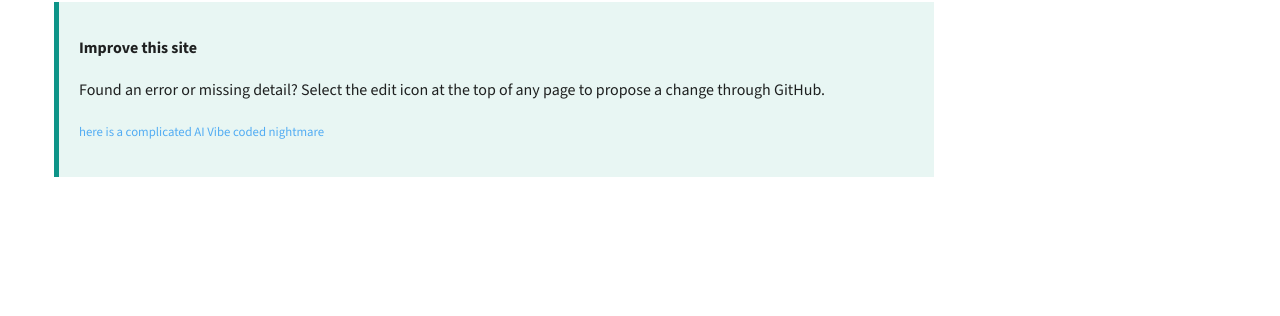
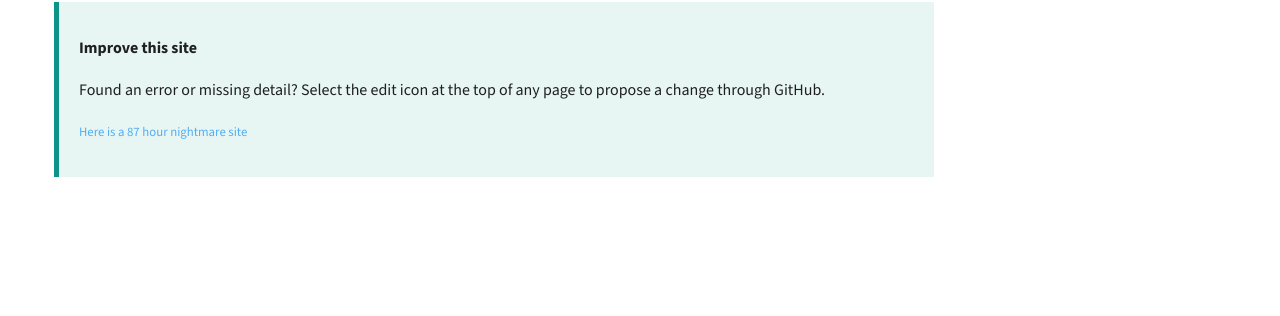
Before and after one commit to dgooding/mkdocs-basic, an MkDocs documentation site: the page built from docs/contact.md, in a window 1280 px wide. Shown: the part 499-815 px from the top of the page. Built offline with MkDocs 1.6.1 and Material for MkDocs 9.7.7, drawn with Linux system fonts in a browser that asks for light colours; comment, search, counter and statistics services are not loaded.

Commit message:
docs: auto-update 2026-08-27 02:31:45

```diff
--- a/docs/contact.md
+++ b/docs/contact.md
@@ -21,6 +21,6 @@
 
 Found an error or missing detail? Select the edit icon at the top of any page to propose a change through GitHub.
 
-<small>[here is a complicated AI Vibe coded nightmare](https://mkdocs-site-688900746393.us-west2.run.app/)</small>
+<small>[Here is a 87 hour nightmare site](https://mkdocs-site-688900746393.us-west2.run.app/)</small>
 
 </div>
```
